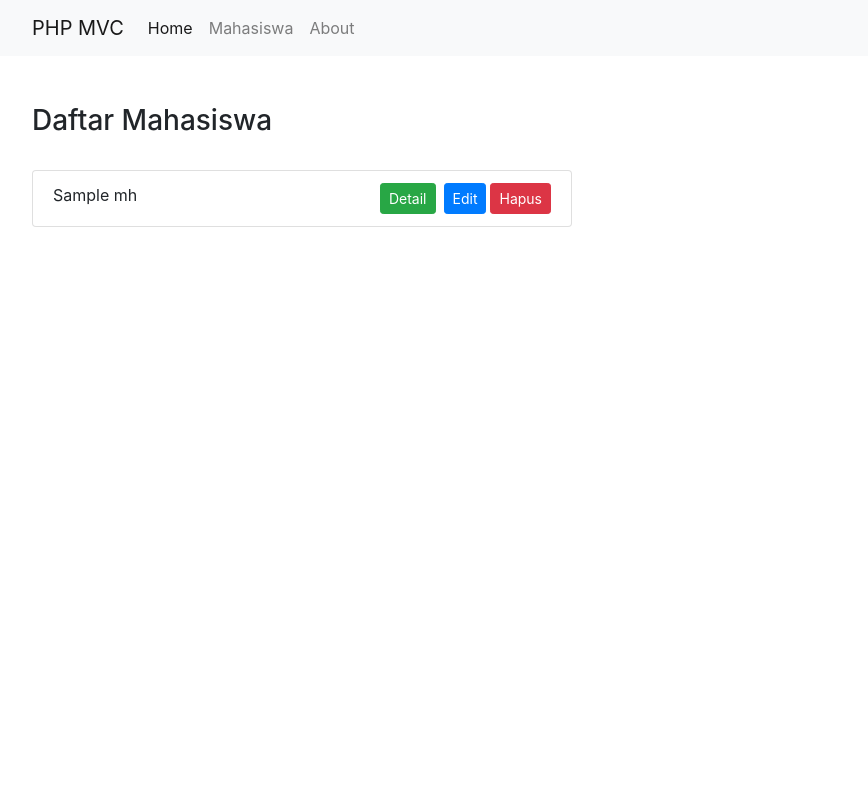
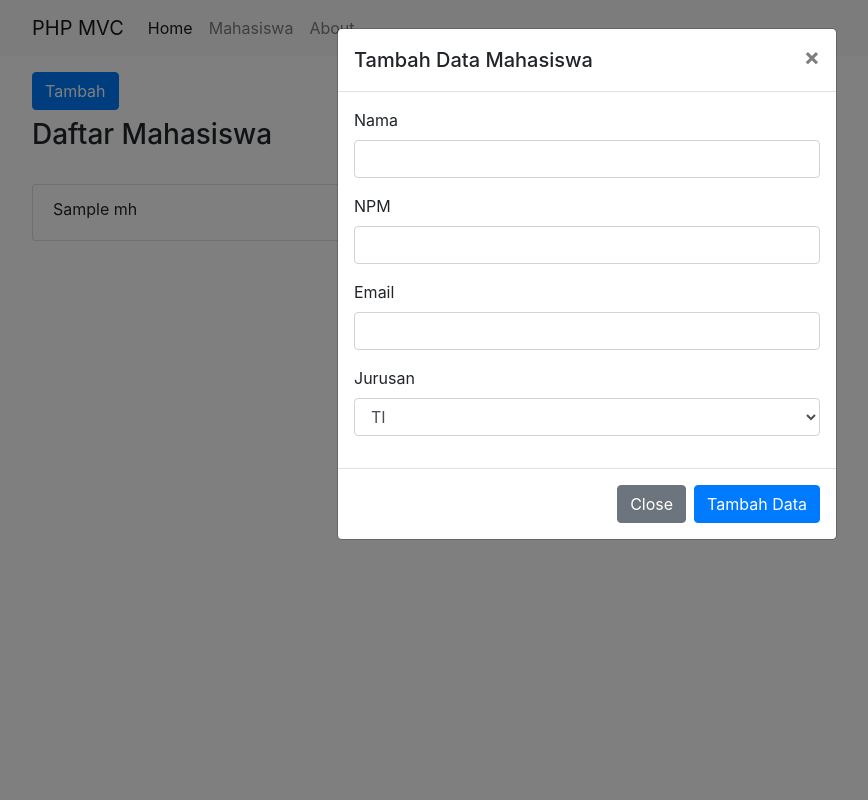
Before and after one commit to didiabdillah/php-mvc, a PHP site: the page made by app/views/mahasiswa/index.php in a window 1280 px wide, after a click on "Tambah". Shown: the whole page, without its empty margins (53-921 px from the left). Run offline with PHP 8.4, Linux system fonts and the light colour scheme; the template is opened without the code that fills it: most values are stand-ins (such as "Sample title", 1, 10 or a date in 2020); some libraries are stand-ins or nearby versions.

Commit message:
mencoba query insert data dan menambah view form modal box tambah data mahasiswa

```diff
--- a/app/core/Database.php
+++ b/app/core/Database.php
@@ -78,4 +78,9 @@ class Database
         $this->execute();
         return $this->stmt->fetch(PDO::FETCH_ASSOC);
     }
+
+    public function rowCount()
+    {
+        return $this->stmt->rowCount();
+    }
 }
--- a/app/views/mahasiswa/index.php
+++ b/app/views/mahasiswa/index.php
@@ -1,9 +1,20 @@
-<div class="container mt-5">
+<div class="container mt-3">
+
+    <div class="row mb-2">
+        <div class="col-lg-6">
+            <button type="button" class="btn btn-primary tombolTambahData" data-toggle="modal" data-target="#formModal">
+                Tambah
+            </button>
+        </div>
+    </div>
+
     <div class="row">
-        <div class="col-6">
+        <div class="col-lg-6">
             <h3>Daftar Mahasiswa</h3>
 
+
             <br>
+
             <ul class="list-group">
                 <?php foreach ($data['mhs'] as $mhs) : ?>
                     <li class="list-group-item ">
@@ -16,6 +27,56 @@
                     </li>
                 <?php endforeach; ?>
             </ul>
+
         </div>
     </div>
 </div>
+
+
+<!-- Modal -->
+<div class="modal fade" id="formModal" tabindex="-1" role="dialog" aria-labelledby="judulModal" aria-hidden="true">
+    <div class="modal-dialog" role="document">
+        <div class="modal-content">
+            <div class="modal-header">
+                <h5 class="modal-title" id="formModalLabel">Tambah Data Mahasiswa</h5>
+                <button type="button" class="close" data-dismiss="modal" aria-label="Close">
+                    <span aria-hidden="true">&times;</span>
+                </button>
+            </div>
+
+            <div class="modal-body">
+                <form action="<?php echo BASEURL; ?>mahasiswa/tambah" method="post">
+                    <input type="hidden" name="id" id="id">
+                    <div class="form-group">
+                        <label for="nama">Nama</label>
+                        <input type="text" class="form-control" id="nama" name="nama">
+                    </div>
+
+                    <div class="form-group">
+                        <label for="npm">NPM</label>
+                        <input type="number" class="form-control" id="npm" name="npm">
+                    </div>
+
+                    <div class="form-group">
+                        <label for="email">Email</label>
+                        <input type="email" class="form-control" id="email" name="email">
+                    </div>
+
+                    <div class="form-group">
+                        <label for="jurusan">Jurusan</label>
+                        <select class="form-control" id="jurusan" name="jurusan">
+                            <option value="TI">TI</option>
+                            <option value="TIK">TIK</option>
+                            <option value="TIA">TIA</option>
+                        </select>
+                    </div>
+            </div>
+            <div class="modal-footer">
+                <button type="button" class="btn btn-secondary" data-dismiss="modal">Close</button>
+                <button type="submit" class="btn btn-primary">Tambah Data</button>
+                </form>
+
+            </div>
+        </div>
+    </div>
+</div>
```
Also changed, not shown: app/controllers/Mahasiswa.php (+13 -0 lines), app/models/Mahasiswa_model.php (+17 -0 lines).
